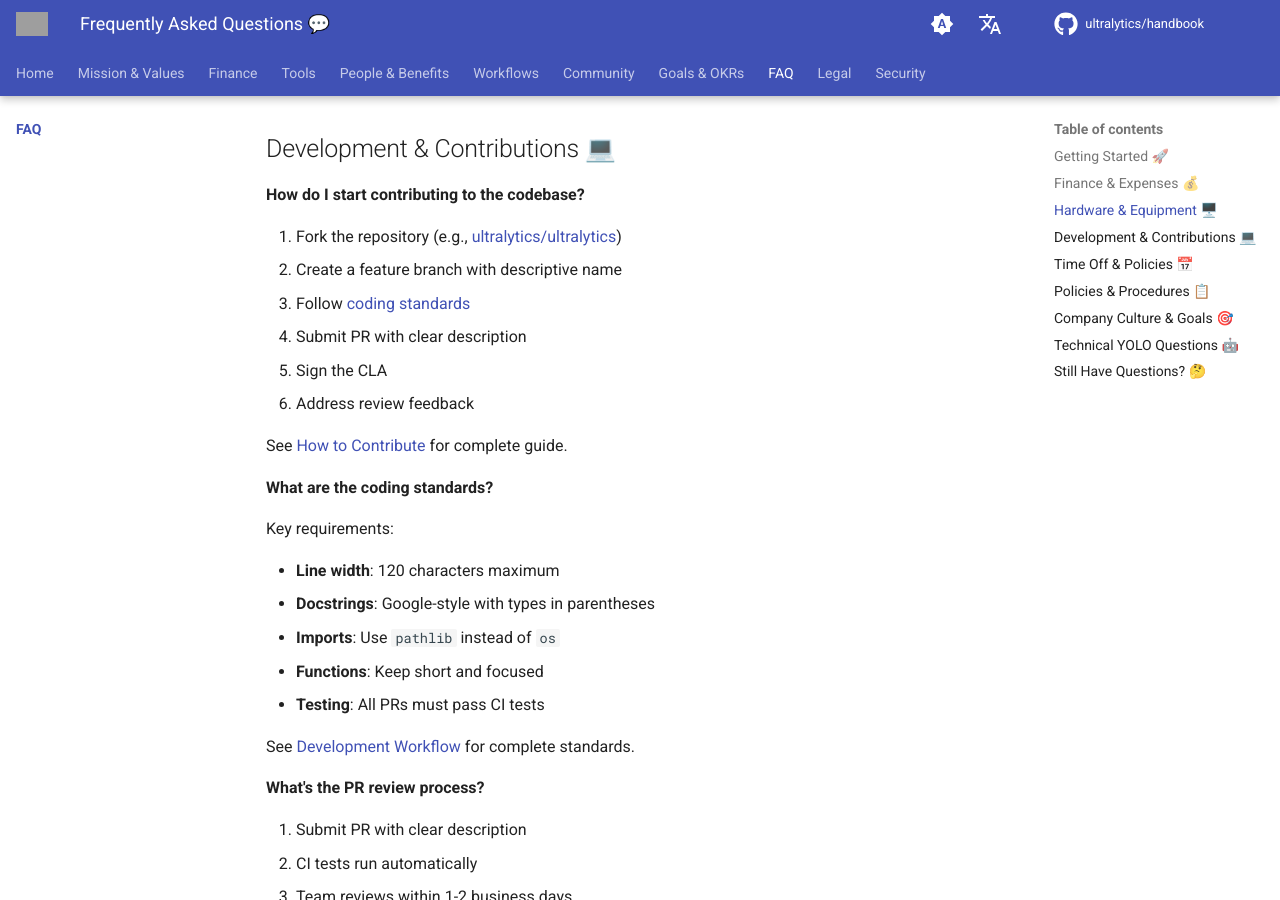
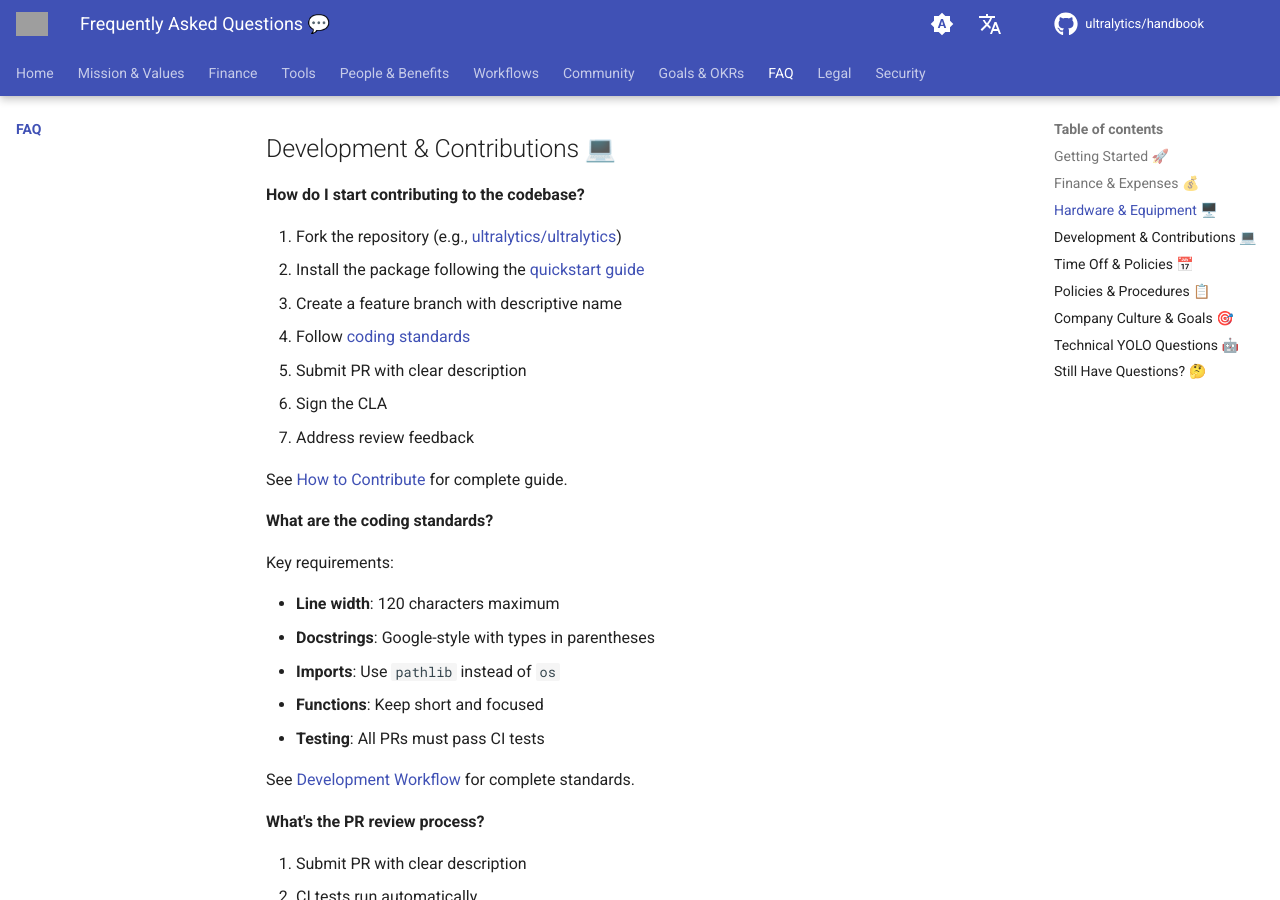
Before and after one commit to ultralytics/handbook, an MkDocs documentation site: the page built from docs/en/faq/index.md, in a window 1280 px wide and 900 px high, scrolled down 3322 px. Built offline with MkDocs 1.6.1 and Material for MkDocs 9.7.7, drawn with Linux system fonts in a browser that asks for light colours; comment, search, counter and statistics services are not loaded; some of the changed text lies outside the part shown; grey boxes are pictures that could not be loaded.

```diff
--- a/docs/en/faq/index.md
+++ b/docs/en/faq/index.md
@@ -133,11 +133,12 @@ Company-provided hardware is the standard approach.
 **How do I start contributing to the codebase?**
 
 1. Fork the repository (e.g., [ultralytics/ultralytics](https://github.com/ultralytics/ultralytics))
-2. Create a feature branch with descriptive name
-3. Follow [coding standards](../workflows/development.md)
-4. Submit PR with clear description
-5. Sign the CLA
-6. Address review feedback
+2. Install the package following the [quickstart guide](https://docs.ultralytics.com/quickstart/)
+3. Create a feature branch with descriptive name
+4. Follow [coding standards](../workflows/development.md)
+5. Submit PR with clear description
+6. Sign the CLA
+7. Address review feedback
 
 See [How to Contribute](../contributions/how-to-contribute.md) for complete guide.
 
@@ -289,6 +290,8 @@ For technical questions about YOLO models, training, inference, and deployment:
 
 - **[YOLO Documentation](https://docs.ultralytics.com/)** - Complete technical guides
 - **[YOLO FAQ](https://docs.ultralytics.com/help/FAQ/)** - Common technical questions
+- **[Training Guide](https://docs.ultralytics.com/modes/train/)** - Model training
+- **[Deployment Options](https://docs.ultralytics.com/guides/model-deployment-options/)** - Export and inference
 - **[GitHub Discussions](https://github.com/ultralytics/ultralytics/discussions)** - Community support
 - **[Contributing Guide](https://docs.ultralytics.com/help/contributing/)** - Open-source contribution guidelines
 
```
